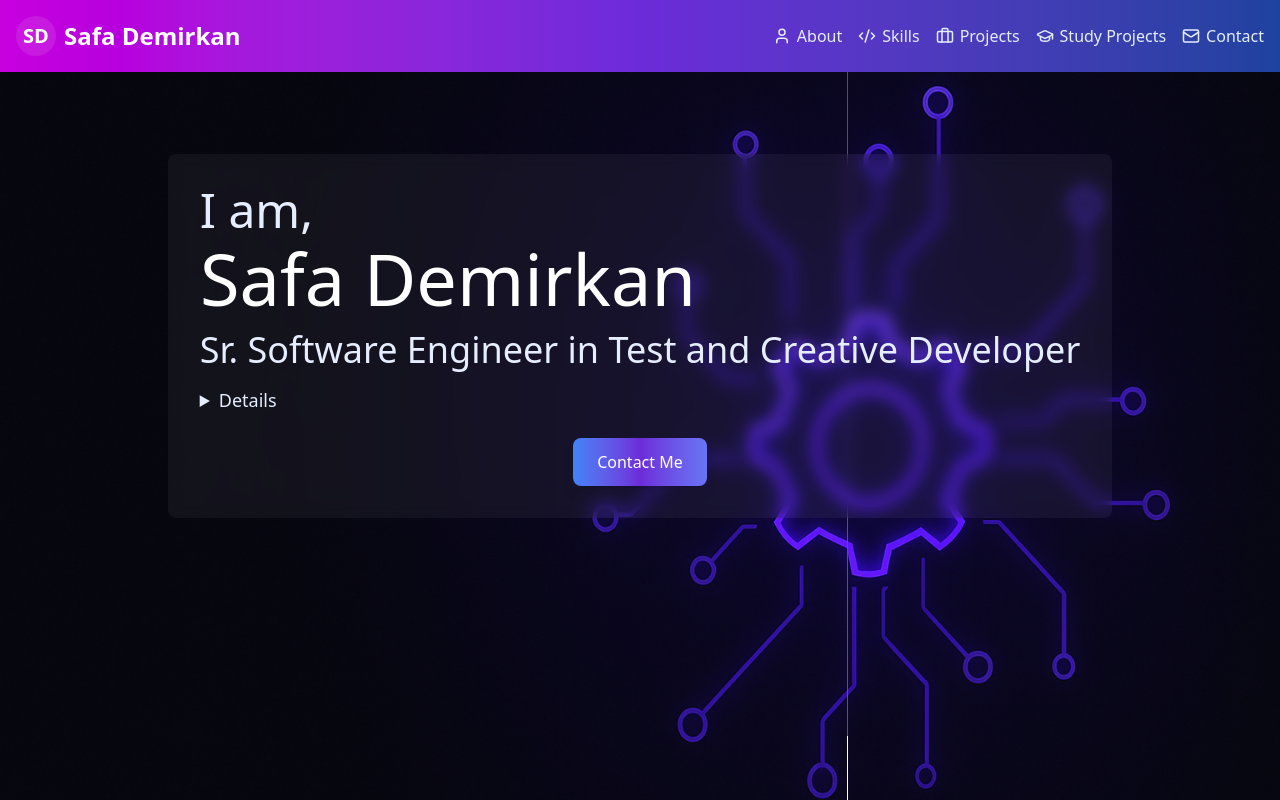
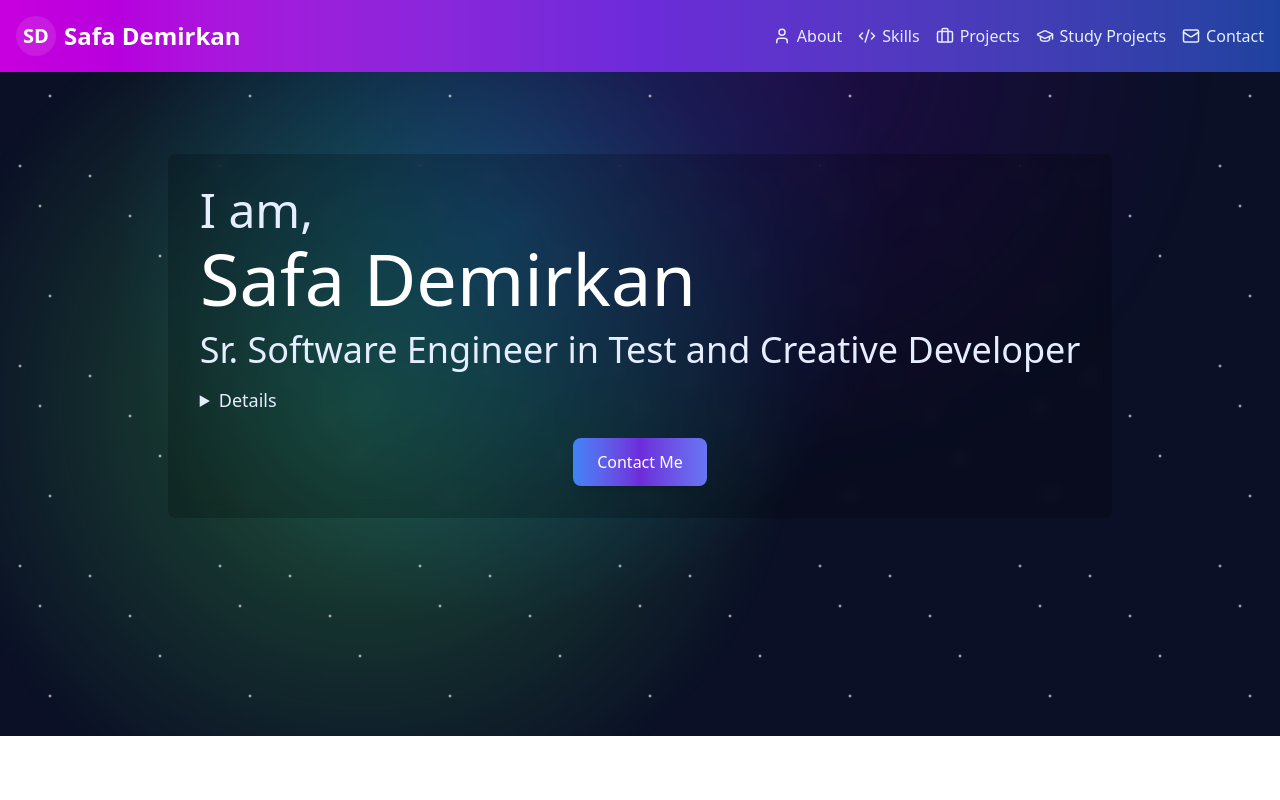
Before and after one commit to diagnosis/portfolio-react, a React (Vite) app: page / in a window 1280 px wide. Built offline with nearby package versions, Linux system fonts and the light colour scheme.

Commit message:
Add Aurora and Stars Background

```diff
--- a/src/index.css
+++ b/src/index.css
@@ -18,6 +18,65 @@
 
 .skills-bg {
     @apply bg-gray-100 bg-[url('/images/skills.jpg')] bg-cover bg-center min-h-screen relative overflow-hidden;
+}
+
+/* Aurora Background */
+.aurora-bg {
+    @apply relative min-h-screen overflow-hidden bg-[#0B1026];
+}
+
+.aurora-bg::before {
+    content: '';
+    position: absolute;
+    top: 0;
+    left: 0;
+    right: 0;
+    bottom: 0;
+    background:
+        radial-gradient(circle at 60% 20%, rgba(60, 8, 118, 0.4) 0%, transparent 40%),
+        radial-gradient(circle at 40% 40%, rgba(16, 128, 208, 0.4) 0%, transparent 40%),
+        radial-gradient(circle at 30% 60%, rgba(64, 184, 83, 0.4) 0%, transparent 40%);
+    animation: auroraFlow 15s ease-in-out infinite;
+    z-index: 1;
+}
+
+.aurora-bg::after {
+    content: '';
+    position: absolute;
+    top: 0;
+    left: 0;
+    right: 0;
+    bottom: 0;
+    background-image:
+        radial-gradient(2px 2px at 20px 30px, #ffffff, rgba(0,0,0,0)),
+        radial-gradient(2px 2px at 40px 70px, #ffffff, rgba(0,0,0,0)),
+        radial-gradient(2px 2px at 50px 160px, #ffffff, rgba(0,0,0,0)),
+        radial-gradient(2px 2px at 90px 40px, #ffffff, rgba(0,0,0,0)),
+        radial-gradient(2px 2px at 130px 80px, #ffffff, rgba(0,0,0,0)),
+        radial-gradient(2px 2px at 160px 120px, #ffffff, rgba(0,0,0,0));
+    background-repeat: repeat;
+    background-size: 200px 200px;
+    animation: twinkle 4s ease-in-out infinite;
+    opacity: 0.5;
+    z-index: 2;
+}
+
+@keyframes auroraFlow {
+    0%, 100% {
+        transform: translateY(0) scale(1);
+    }
+    50% {
+        transform: translateY(-20px) scale(1.1);
+    }
+}
+
+@keyframes twinkle {
+    0%, 100% {
+        opacity: 0.5;
+    }
+    50% {
+        opacity: 1;
+    }
 }
 
 .animate-slide-up {
--- a/src/routes/index.jsx
+++ b/src/routes/index.jsx
@@ -6,10 +6,9 @@ export const Route = createFileRoute('/')({
 
 function Index() {
     return (
-        <section className="bg-gradient-to-br from-fuchsia-700 via-purple-700 to-blue-700 min-h-screen -mt-[64px]">
-            <div className="absolute inset-0 bg-[url('/images/background.png')] bg-cover bg-center opacity-10 animate-fade-in"></div>
+        <section className="aurora-bg -mt-[64px]">
             <div className='px-4 mx-auto flex max-w-screen-xl flex-wrap items-center min-h-screen'>
-                <div className="mx-auto flex flex-col items-left relative z-10 bg-white/5 backdrop-blur-sm p-8 rounded-lg">
+                <div className="mx-auto flex flex-col items-left relative z-10 bg-black/20 backdrop-blur-sm p-8 rounded-lg">
                     <p className="font-sans text-2xl sm:text-3xl md:text-4xl lg:text-5xl text-indigo-100 animate-slide-up">
                         I am,
                     </p>
@@ -23,7 +22,7 @@ function Index() {
                         <summary className="cursor-pointer hover:text-purple-300 transition-colors duration-200">
                             Details
                         </summary>
-                        <div className="bg-white/10 backdrop-blur-sm text-indigo-100 p-4 rounded-lg mt-2 shadow-xl">
+                        <div className="bg-black/30 backdrop-blur-sm text-indigo-100 p-4 rounded-lg mt-2 shadow-xl">
                             This is a secret.
                         </div>
                     </details>
```
